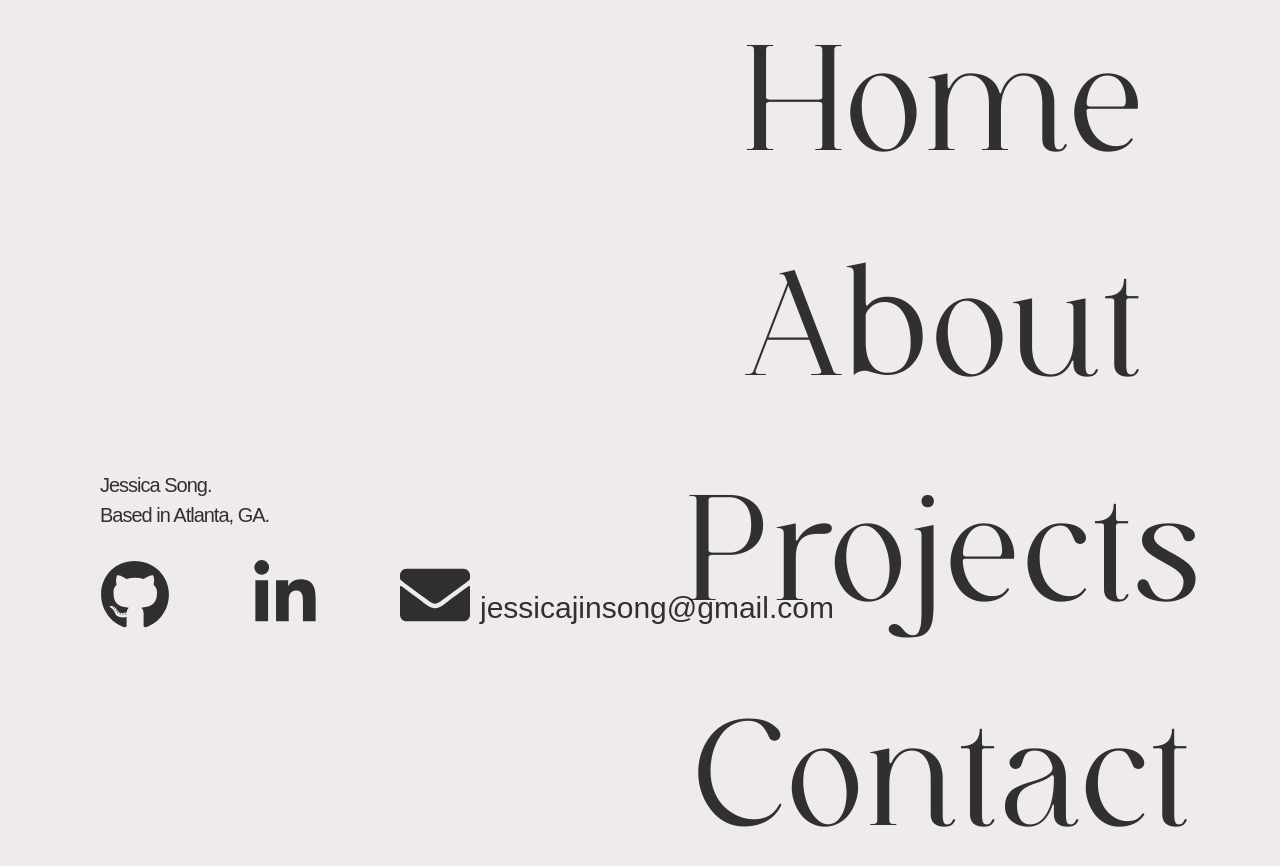
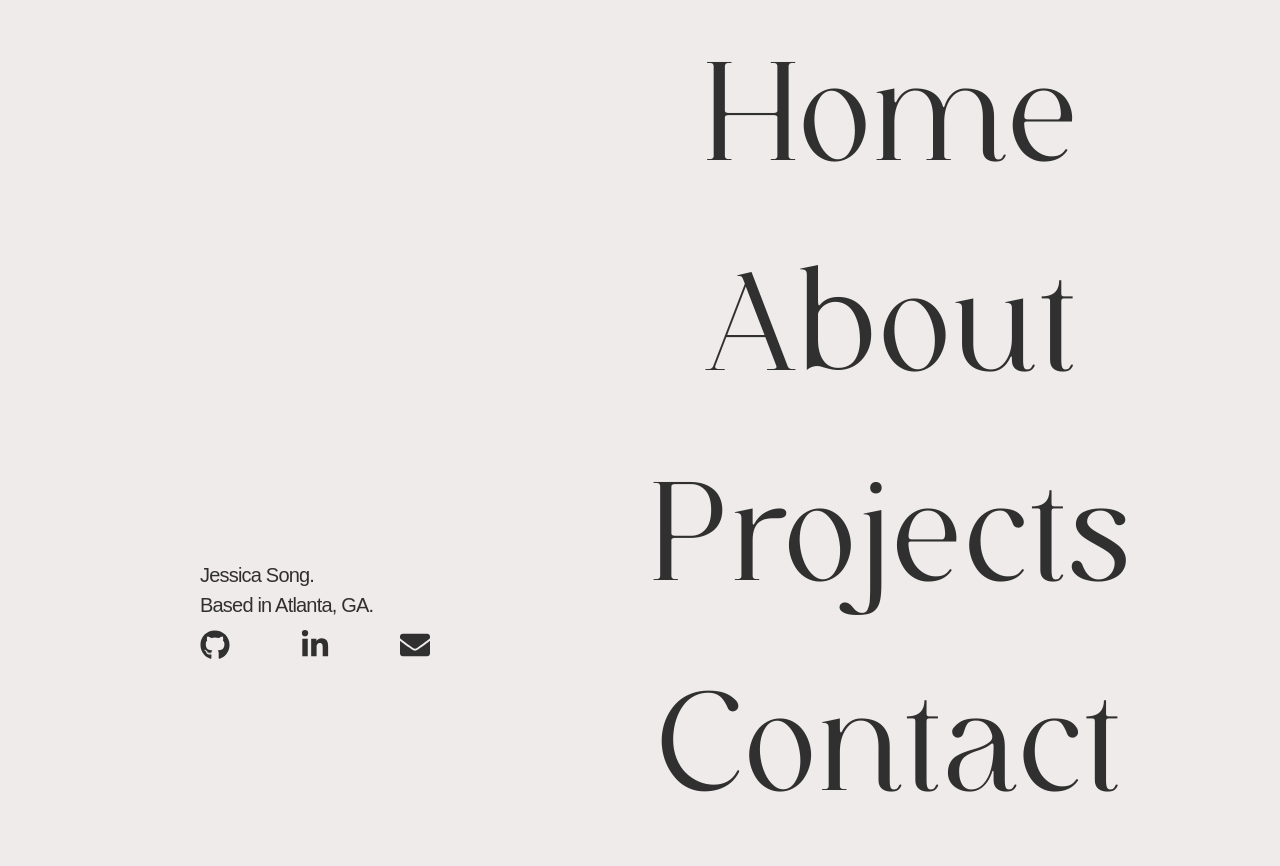
Before and after one commit to jsong73/js-portfolio, a React (Create React App) app: page / in a window 1280 px wide. Shown: the top 866 px of the page. Built offline with nearby package versions, Linux system fonts and the light colour scheme; a web font is replaced by a local one.

Commit message:
fixing icons

```diff
--- a/src/App.css
+++ b/src/App.css
@@ -9,9 +9,11 @@
  #nav{
     float:inline-end;
     position:absolute;
-    right: 80px;
+    right: 150px;
+    top:20px;
     font-weight: 300;
     font-family: 'cottaregular';
+    font-size: 140px;
 }
 
 li{
@@ -25,8 +27,8 @@ li :hover{
 
 body{
     /* background-image: url(../src/images/backgroundimg.png); */
-    background-repeat: no-repeat;
-    background-size: cover;
+    /* background-repeat: no-repeat;
+    background-size: cover; */
     background-color: rgb(240, 235, 235);
 }
 
@@ -34,44 +36,40 @@ body{
     color: rgba(22, 22, 22, 0.877);
     font-family: 'Lexend Mega', sans-serif;
 }
+
+
+
 #name{
     position: absolute;
     font-size: 20px;
-    bottom: 300px;
-    left: 100px;
+    bottom: 210px;
+    left: 200px;
 }
 #location{
     position: absolute;
     font-size: 20px;
-    bottom: 270px;
-    left: 100px;
+    bottom: 180px;
+    left: 200px;
 }
 
 #github-icon{
     position: absolute;
-    bottom: 170px;
-    left: 100px;
-    font-size: 70px;
+    bottom: 140px;
+    left: 200px;
+    font-size: 30px;
 }
 
 #linkedin-icon{
     position: absolute;
-    bottom: 170px;
-    left: 250px;
-    font-size: 70px;
+    bottom: 140px;
+    left: 300px;
+    font-size: 30px;
 }
 
 #email-icon{
     position: absolute;
-    bottom: 170px;
+    bottom: 140px;
     left: 400px;
-    font-size: 70px;
-}
-
-#email{
-    position: absolute;
-    bottom: 170px;
-    left: 480px;
     font-size: 30px;
 }
 
@@ -89,28 +87,28 @@ body{
 
 #skills-h1{
     position: absolute;
-    bottom: 240px;
+    bottom: 260px;
     left: 100px;
     font-size: 15px;
 }
 
 #skills{
     position: absolute;
-    bottom: 170px;
+    bottom: 200px;
     left: 100px;
     font-size: 15px;
 }
 
 #tech-h1{
     position: absolute;
-    bottom: 130px;
+    bottom: 170px;
     left: 100px;
     font-size: 15px;
 }
 
 #tech{
     position: absolute;
-    bottom: 90px;
+    bottom: 140px;
     left: 100px;
     font-size: 15px;
 }
--- a/src/components/PortfolioContainer.js
+++ b/src/components/PortfolioContainer.js
@@ -9,18 +9,20 @@ import Contact from "./pages/Contact";
 
 export default function PortfolioContainer(){
     return (
+
         <m.div
         initial ={{ opacity: 0}}
         animate={{ opacity: 1 }}
         transition={{duration: 0.75, ease: "easeOut"}}
         >
 
-        <nav className="text-center text-[150px] cursor-grab" id="nav">
+        <nav className="text-[150px] cursor-grab" id="nav">
             <ul>
 
                 <li>
                     <Link className="hover:italic" id="home" to="/"> Home </Link>
                 </li>
+
 
                 <li>
                     <Link className="hover:italic" id="about" to="/about"> About </Link>
@@ -38,7 +40,6 @@ export default function PortfolioContainer(){
         </nav>
 
 
-
         <Routes>
              <Route path="/" element = {<Home />} />
              <Route path="/about" element ={<About />} />
--- a/src/components/pages/About.js
+++ b/src/components/pages/About.js
@@ -4,19 +4,20 @@ import "../../App.css"
 
 export default function About() {
     return (
-    <m.div
+    <div id= "about-container">
+    <m.div className= "tracking-tighter"
     initial ={{ opacity: 0}}
     animate={{ opacity: 1 }}
     transition={{duration: 0.75, ease: "easeOut"}}
     id="aboutme"
     >
 
-        <div className= "tracking-tighter" id= "summary">
+        <div id= "summary">
             Hello, my name is Jessica Song. I'm a 25 year old (F) from Atlanta, Georgia. I enjoy building and designing things.
         </div>
 
-            <h1 className= "tracking-tighter" id="skills-h1"> Skills. </h1>
-            <p className= "tracking-tighter" id="skills">
+            <h1 id="skills-h1"> Skills. </h1>
+            <p id="skills">
             MERN (MongoDB, Express, React, Node.js) |
             JavaScript ES6 |
             HTML5 |
@@ -37,10 +38,10 @@ export default function About() {
             English, Korean
             </p>
 
-        <h1 className= "tracking-tighter" id="tech-h1"> Technology. </h1>
-        <p className= "tracking-tighter" id="tech">
+        <h1 id="tech-h1"> Technology. </h1>
+        <p id="tech">
         Git | Heroku Deployments | Github Deployments | PWA | MongoDB | MySQL | VSCode
         </p>
     </m.div>
-
+    </div>
 )};
--- a/src/components/pages/Home.js
+++ b/src/components/pages/Home.js
@@ -7,30 +7,30 @@ import { motion as m } from "framer-motion";
 function Home() {
     return (
 
-<m.div id="home-text"
+<m.div className= "tracking-tighter" id="home-text"
 initial ={{ opacity: 0}}
 animate={{ opacity: 1 }}
 transition={{duration: 0.75, ease: "easeOut"}}
 >
 
-<div className= "tracking-tighter" id="name"> Jessica Song.</div>
-<div className= "tracking-tighter" id="location"> Based in Atlanta, GA.</div>
 
-<ul id= "github-icon" className="hover:animate-spin cursor-pointer">
+<div id="name"> Jessica Song.</div>
+<div id="location"> Based in Atlanta, GA.</div>
+
+<ul id= "github-icon" className="hover:animate-pulse">
     <a href="https://github.com/jsong73" aria-label="github" target="_blank" rel="noopener noreferrer"> <FaGithub /> </a>
 </ul>
 
-<ul id= "linkedin-icon" className="hover:animate-spin cursor-pointer">
+<ul id= "linkedin-icon" className="hover:animate-pulse">
     <a href="https://www.linkedin.com/in/jessica-jin-song/" aria-label="linkedin" target="_blank" rel="noopener noreferrer"> <FaLinkedinIn /></a>
 </ul>
 
-<ul id= "email-icon" className="hover:animate-spin cursor-pointer">
+<ul id= "email-icon" className="hover:animate-pulse">
     <FaEnvelope />
 </ul>
 
-<div id= "email"> jessicajinsong@gmail.com </div>
+</m.div>
 
-</m.div>
 
 )}
 
```
